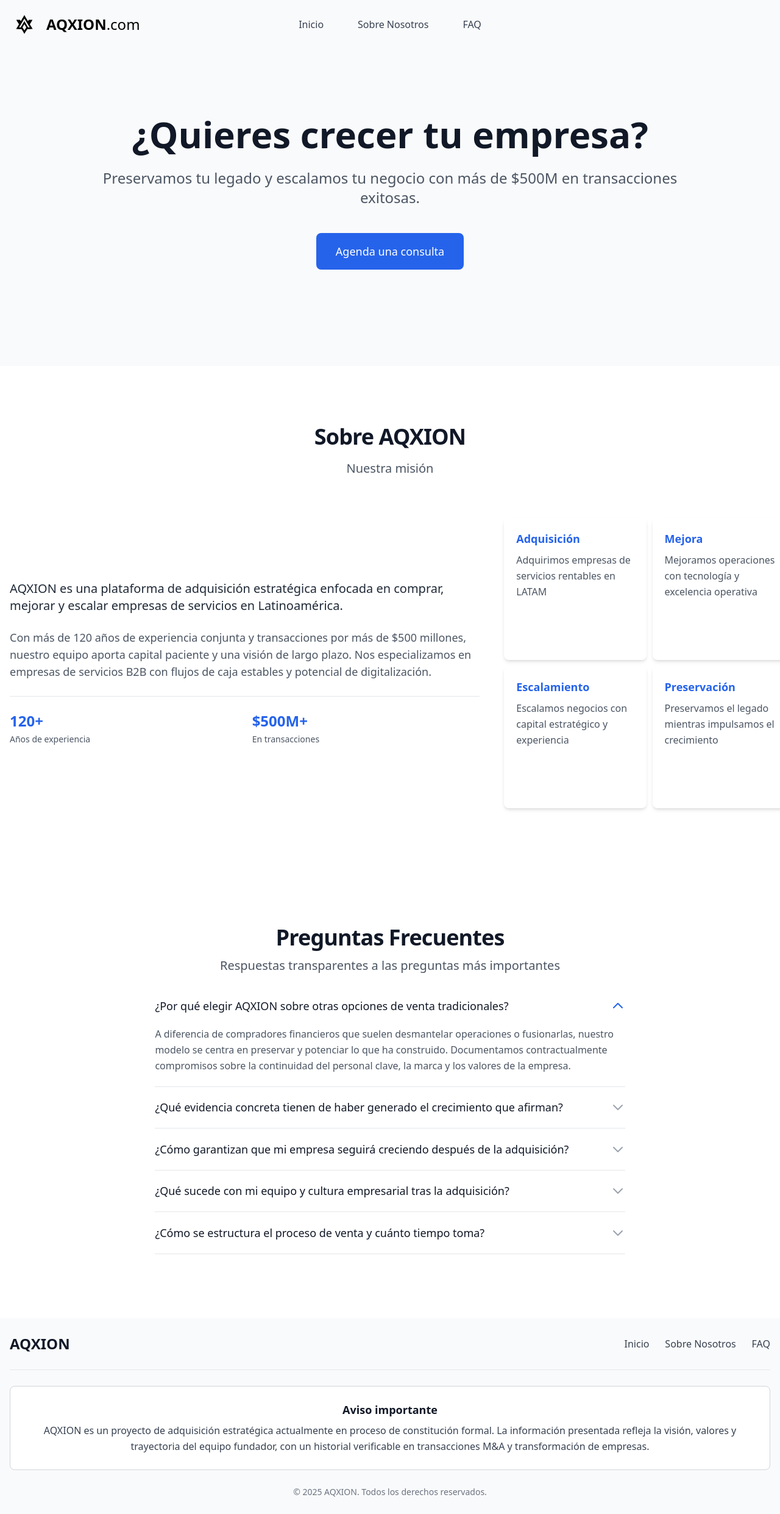
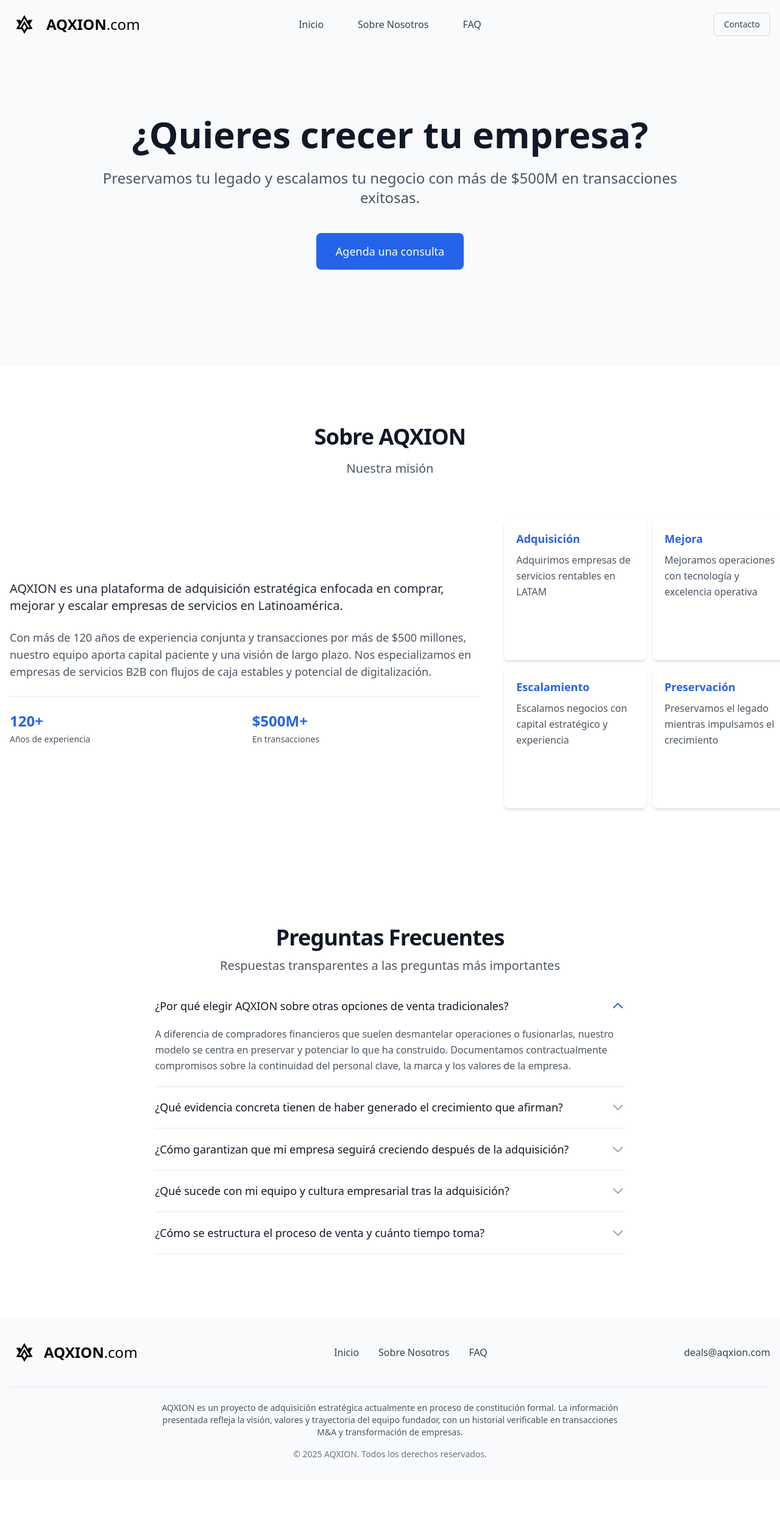
Before and after one commit to MagnusCole/aqxion, a Next.js app: page / in a window 1280 px wide. Shown: the top 2482 px of the page at 61% size. After the commit the page ends 2426 px from the top, so only its background shows below. Built offline with nearby package versions, Linux system fonts and the light colour scheme.

Commit message:
Reemplazo completo del repositorio con el nuevo proyecto

```diff
--- a/src/components/composables/navigation/Header.tsx
+++ b/src/components/composables/navigation/Header.tsx
@@ -71,8 +71,13 @@ export const Header: React.FC<HeaderProps> = ({
             ))}
           </nav>
 
-          {/* Placeholder div for flex spacing */}
-          <div className="w-7 h-7 md:block"></div>
+          {/* Contact button */}
+          <a
+            href="mailto:deals@aqxion.com"
+            className="hidden md:block px-4 py-2 text-sm font-medium text-gray-700 hover:text-blue-600 border border-gray-300 rounded-md transition-colors duration-200"
+          >
+            Contacto
+          </a>
 
           {/* Mobile Menu Button */}
           <button
--- a/src/sections/FooterSection.tsx
+++ b/src/sections/FooterSection.tsx
@@ -3,6 +3,7 @@
 
 import React from 'react';
 import Link from 'next/link';
+import Image from 'next/image';
 
 /**
  * Interfaces para parametrización de FooterSection
@@ -43,12 +44,29 @@ export const FooterSection: React.FC<FooterSectionProps> = ({
   const footerDisclaimer = disclaimer || defaultDisclaimer;
 
   return (
-    <footer className={`bg-gray-50 py-[1.618rem] * 5 ${className}`}>
+    <footer className={`bg-gray-50 py-8 ${className}`}>
       <div className="container mx-auto px-4">
-        {/* Navigation - espaciado áureo */}
-        <div className="flex flex-col md:flex-row justify-center md:justify-between items-center mb-[1.618rem] * 4 space-y-[1.618rem] md:space-y-0">
-          <div className="text-2xl font-bold text-gray-900">AQXION</div>
-          <nav className="flex flex-wrap justify-center gap-x-[1.618rem] gap-y-[0.618rem]">
+        {/* Main footer row - Horizontal layout */}
+        <div className="flex flex-col md:flex-row justify-between items-center mb-8">
+          {/* Logo and brand */}
+          <div className="flex items-center gap-2">
+              <Image
+                src="/assets/logo/aqxion_logo.svg"
+                alt="AQXION"
+                width={250}
+                height={250}
+                priority
+                className="w-8 h-auto sm:w-10 md:w-12"
+              />
+            <div className="flex flex-col">
+              <span className="text-lg sm:text-xl md:text-2xl">
+                <span className="font-bold">AQXION</span>.com
+              </span>
+            </div>
+          </div>
+
+          {/* Center Navigation */}
+          <nav className="flex items-center space-x-8 my-4 md:my-0">
             {footerLinks.map((link, index) => (
               <Link
                 key={index}
@@ -59,19 +77,21 @@ export const FooterSection: React.FC<FooterSectionProps> = ({
               </Link>
             ))}
           </nav>
+
+          {/* Contact */}
+          <a
+            href="mailto:deals@aqxion.com"
+            className="text-gray-700 hover:text-blue-600 transition-colors duration-200"
+          >
+            deals@aqxion.com
+          </a>
         </div>
 
-        {/* Disclaimer prominente con fondo claro para mejor legibilidad */}
-        <div className="border-t border-gray-200 pt-[1.618rem] mt-[1.618rem] text-center">
-          {/* Disclaimer con borde y fondo para destacarlo */}
-          <div className="bg-white p-4 md:p-6 rounded-lg border border-gray-300 mb-[1.618rem]">
-            <h3 className="text-lg font-semibold text-gray-900 mb-2">Aviso importante</h3>
-            <p className="text-gray-700 leading-[1.618] text-base">
-              {footerDisclaimer}
-            </p>
-          </div>
-
-          {/* Copyright */}
+        {/* Disclaimer and copyright in a more compact format */}
+        <div className="border-t border-gray-200 pt-6">
+          <p className="text-sm text-gray-600 mb-4 max-w-3xl mx-auto text-center">
+            {footerDisclaimer}
+          </p>
           <p className="text-sm text-gray-500 text-center">
             {copyright || `© ${new Date().getFullYear()} AQXION. Todos los derechos reservados.`}
           </p>
--- a/src/sections/HeroSection.tsx
+++ b/src/sections/HeroSection.tsx
@@ -27,7 +27,7 @@ export const HeroSection: React.FC<HeroSectionProps> = ({
   subtitle = "Preservamos tu legado y escalamos tu negocio con más de $500M en transacciones exitosas.",
   ctaButton = {
     label: "Agenda una consulta",
-    onClick: () => window.open('https://calendly.com/aqxion/15min', '_blank')
+    onClick: () => window.open('https://calendly.com/luis-aqxion/30min', '_blank')
   }
 }) => {
   return (
```
